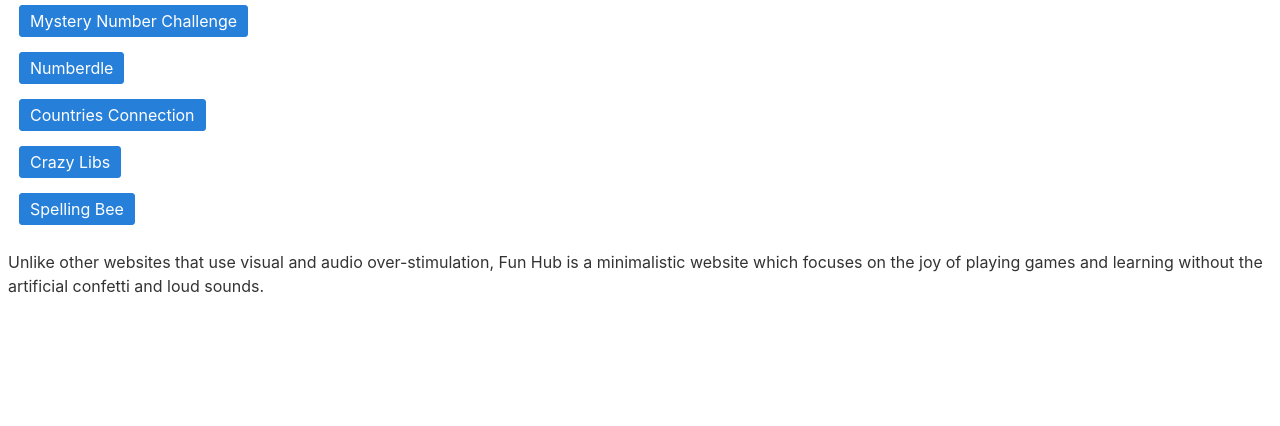
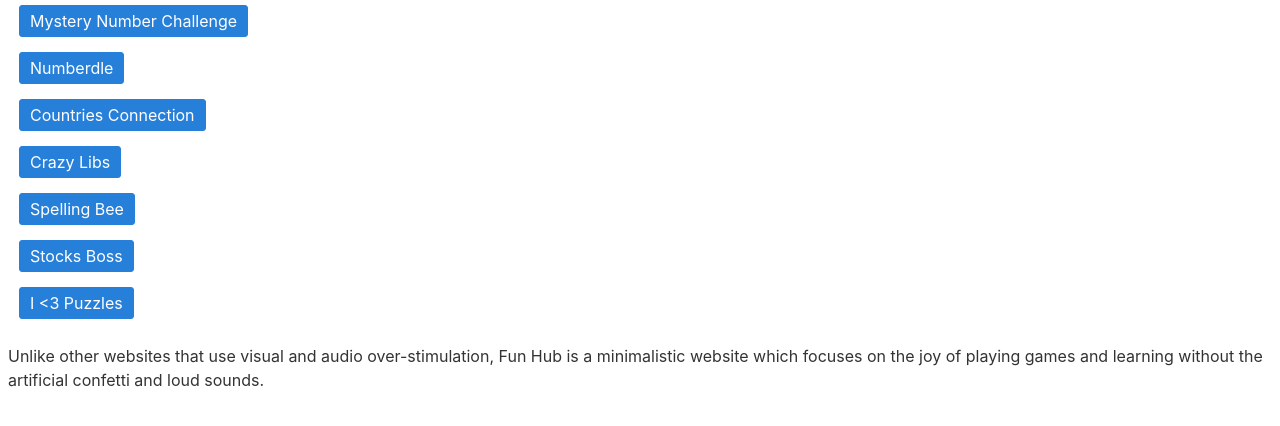
Before and after one commit to shaurya3shah/myFirstDjangoSite, a Django app: page / in a window 1280 px wide. Shown: the part 234-660 px from the top of the page. Run offline with Django 4.2, Linux system fonts and the light colour scheme; parts of the project's set-up code (start-up, migrations or seed data) failed here and were passed over.

Commit message:
Stocks boss and start of puzzles

```diff
--- a/fun/templates/fun/index.html
+++ b/fun/templates/fun/index.html
@@ -33,6 +33,12 @@
             <div class="unit">
                 <input class="btn btn-primary" type="submit" value="Spelling Bee" onclick="location.href = '/fun/spelling_bee';">
             </div>
+            <div class="unit">
+                <input class="btn btn-primary" type="submit" value="Stocks Boss" onclick="location.href = '/fun/stocks';">
+            </div>
+            <div class="unit">
+                <input class="btn btn-primary" type="submit" value="I <3 Puzzles" onclick="location.href = '/fun/puzzles';">
+            </div>
         </div>
     </div>
     <p>Unlike other websites that use visual and audio over-stimulation, Fun Hub is a minimalistic website which focuses on the joy of playing games and learning
--- a/fun/urls.py
+++ b/fun/urls.py
@@ -19,5 +19,6 @@ urlpatterns = [
     path('feedback', views.feedback, name='feedback'),
     path('stocks', views.stocks, name='stocks'),
     path('sorting_hat', views.sorting_hat, name='sorting_hat'),
-    path('sorting_hat_admin', views.sorting_hat_admin, name='sorting_hat_admin')
+    path('sorting_hat_admin', views.sorting_hat_admin, name='sorting_hat_admin'),
+    path('puzzles', views.puzzles, name='puzzles')
 ]
--- a/fun/views.py
+++ b/fun/views.py
@@ -446,3 +446,12 @@ def sorting_hat_admin(request):
 
     print(context)
     return HttpResponse(template.render(context, request))
+
+def puzzles(request):
+    template = loader.get_template('fun/puzzles.html')
+    welcome = 'I <3 Puzzles!'
+
+    context = {'welcome': welcome}
+
+    print(context)
+    return HttpResponse(template.render(context, request))
```
Also changed, not shown: fun/templates/fun/puzzles.html (added, +10 -0 lines).
